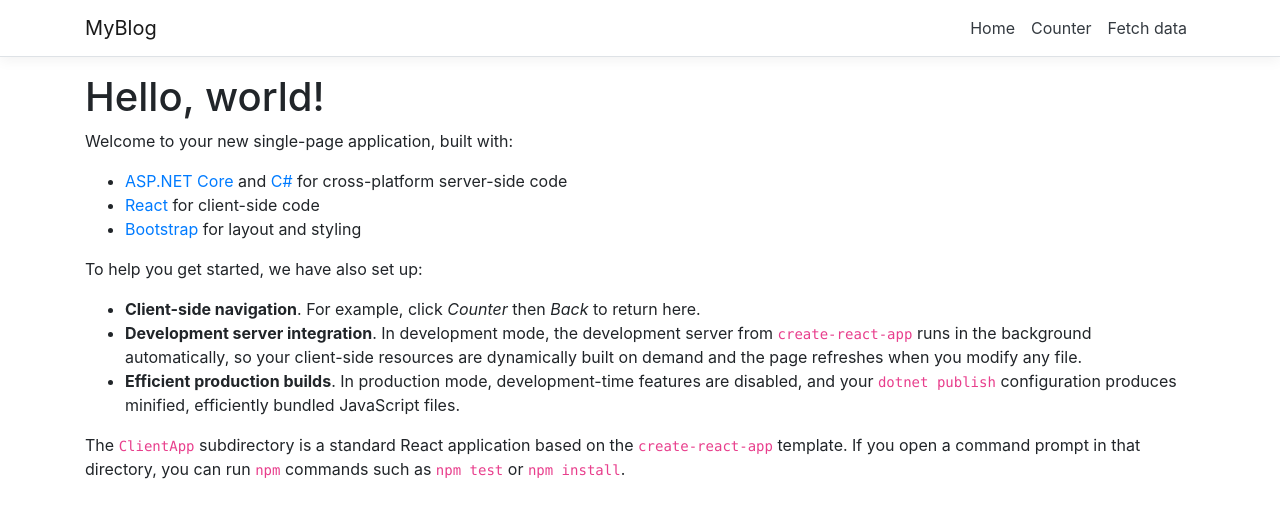
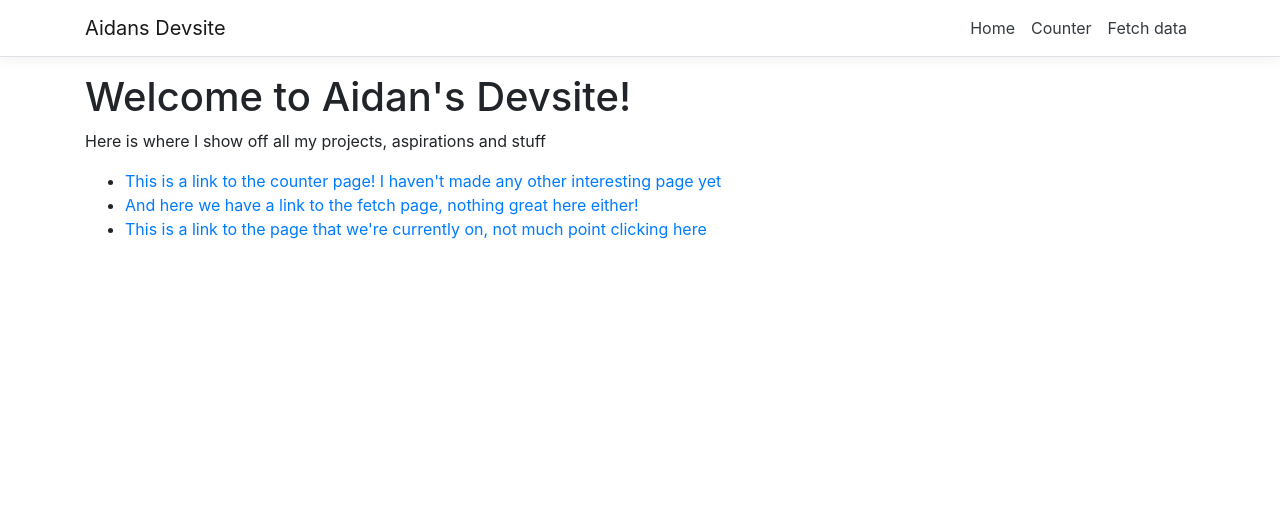
Before and after one commit to AidanTheDeveloper/AidansDevsite, a React (Create React App) app in the folder MyBlog/ClientApp/: page / in a window 1280 px wide. Shown: the top 518 px of the page. Built offline with nearby package versions, Linux system fonts and the light colour scheme.

Commit message:
Customizing the home page text a little

```diff
--- a/MyBlog/ClientApp/src/components/Home/Home.js
+++ b/MyBlog/ClientApp/src/components/Home/Home.js
@@ -6,20 +6,13 @@ export class Home extends Component {
   render () {
     return (
       <div>
-        <h1>Hello, world!</h1>
-        <p>Welcome to your new single-page application, built with:</p>
+        <h1>Welcome to Aidan's Devsite!</h1>
+        <p>Here is where I show off all my projects, aspirations and stuff</p>
         <ul>
-          <li><a href='https://get.asp.net/'>ASP.NET Core</a> and <a href='https://msdn.microsoft.com/en-us/library/67ef8sbd.aspx'>C#</a> for cross-platform server-side code</li>
-          <li><a href='https://facebook.github.io/react/'>React</a> for client-side code</li>
-          <li><a href='http://getbootstrap.com/'>Bootstrap</a> for layout and styling</li>
+          <li><a href='/counter'>This is a link to the counter page! I haven't made any other interesting page yet</a></li>
+          <li><a href='/fetch-data'>And here we have a link to the fetch page, nothing great here either!</a></li>
+          <li><a href='/'>This is a link to the page that we're currently on, not much point clicking here</a></li>
         </ul>
-        <p>To help you get started, we have also set up:</p>
-        <ul>
-          <li><strong>Client-side navigation</strong>. For example, click <em>Counter</em> then <em>Back</em> to return here.</li>
-          <li><strong>Development server integration</strong>. In development mode, the development server from <code>create-react-app</code> runs in the background automatically, so your client-side resources are dynamically built on demand and the page refreshes when you modify any file.</li>
-          <li><strong>Efficient production builds</strong>. In production mode, development-time features are disabled, and your <code>dotnet publish</code> configuration produces minified, efficiently bundled JavaScript files.</li>
-        </ul>
-        <p>The <code>ClientApp</code> subdirectory is a standard React application based on the <code>create-react-app</code> template. If you open a command prompt in that directory, you can run <code>npm</code> commands such as <code>npm test</code> or <code>npm install</code>.</p>
       </div>
     );
   }
--- a/MyBlog/ClientApp/src/components/NavMenu/NavMenu.js
+++ b/MyBlog/ClientApp/src/components/NavMenu/NavMenu.js
@@ -26,7 +26,7 @@ export class NavMenu extends Component {
       <header>
         <Navbar className="navbar-expand-sm navbar-toggleable-sm ng-white border-bottom box-shadow mb-3" light>
           <Container>
-            <NavbarBrand tag={Link} to="/">MyBlog</NavbarBrand>
+            <NavbarBrand tag={Link} to="/">Aidans Devsite</NavbarBrand>
             <NavbarToggler onClick={this.toggleNavbar} className="mr-2" />
             <Collapse className="d-sm-inline-flex flex-sm-row-reverse" isOpen={!this.state.collapsed} navbar>
               <ul className="navbar-nav flex-grow">
```
Also changed, not shown: 1 other file (tests, documents, lock files or other folders).
